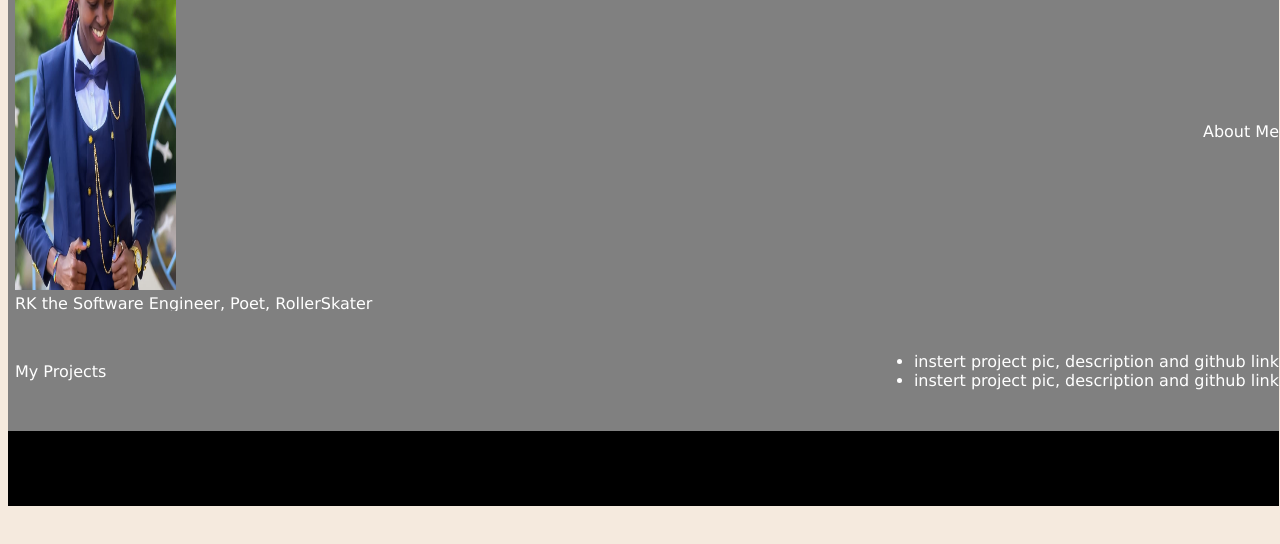
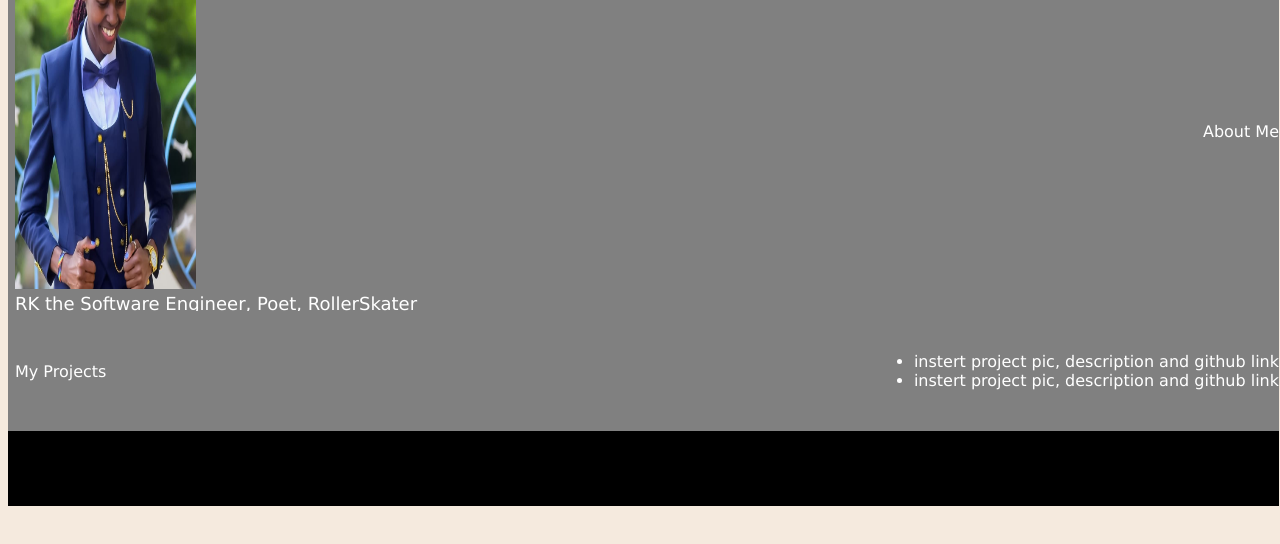
Before and after one commit to RkNyra/rk-portfolio, a plain HTML site: page index.html in a window 1280 px wide. Shown: the part 132-676 px from the top of the page. Drawn offline with Linux system fonts and the light colour scheme.

Commit message:
add style to image caption(figcaption)

```diff
--- a/css/portfolio.css
+++ b/css/portfolio.css
@@ -58,6 +58,11 @@ body {
     height: 340px;
 }
 
+figcaption {
+    font-weight: 300;
+    font-size: 18px;
+}
+
 #content2 {
     height: 100px;
     width: 100%;
```
